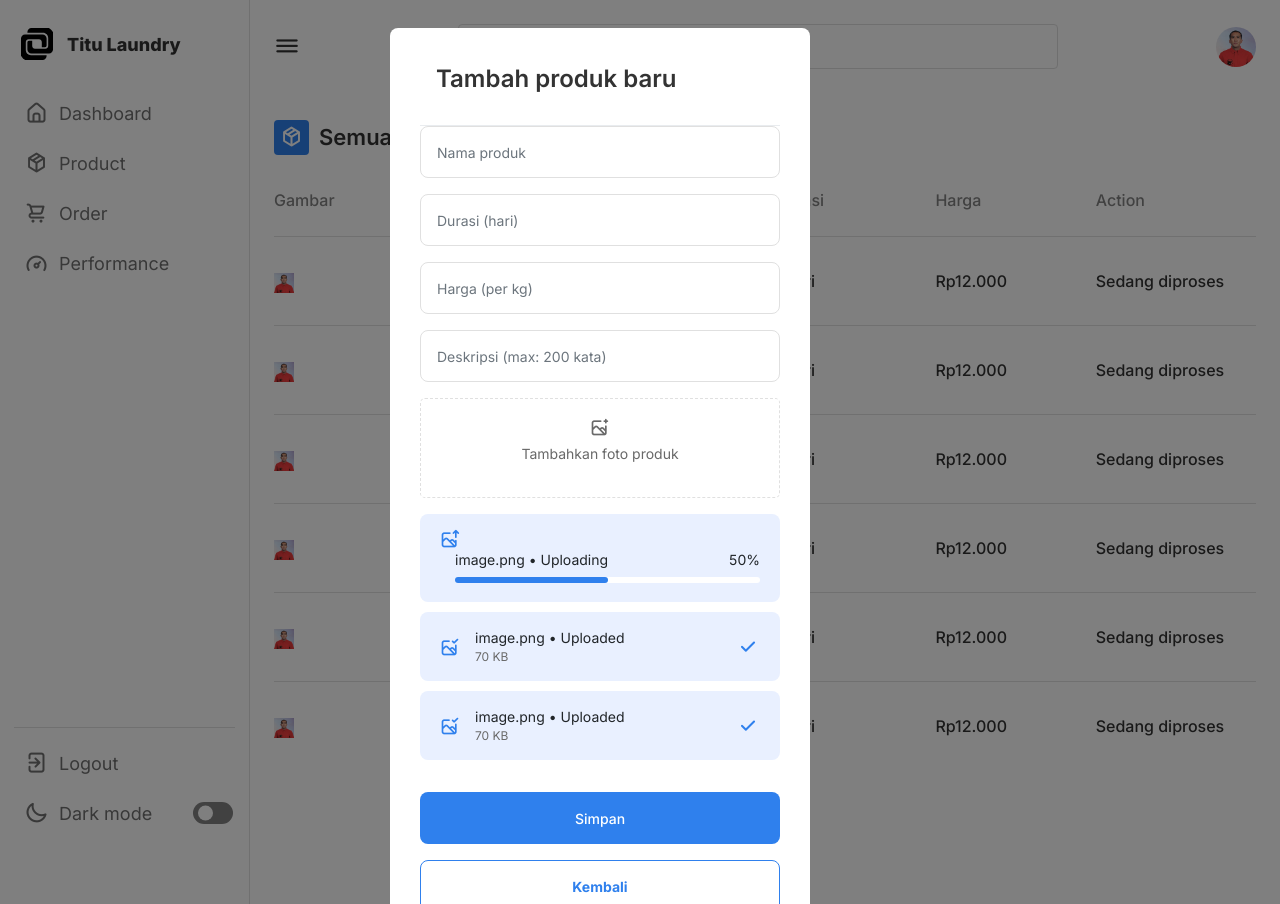
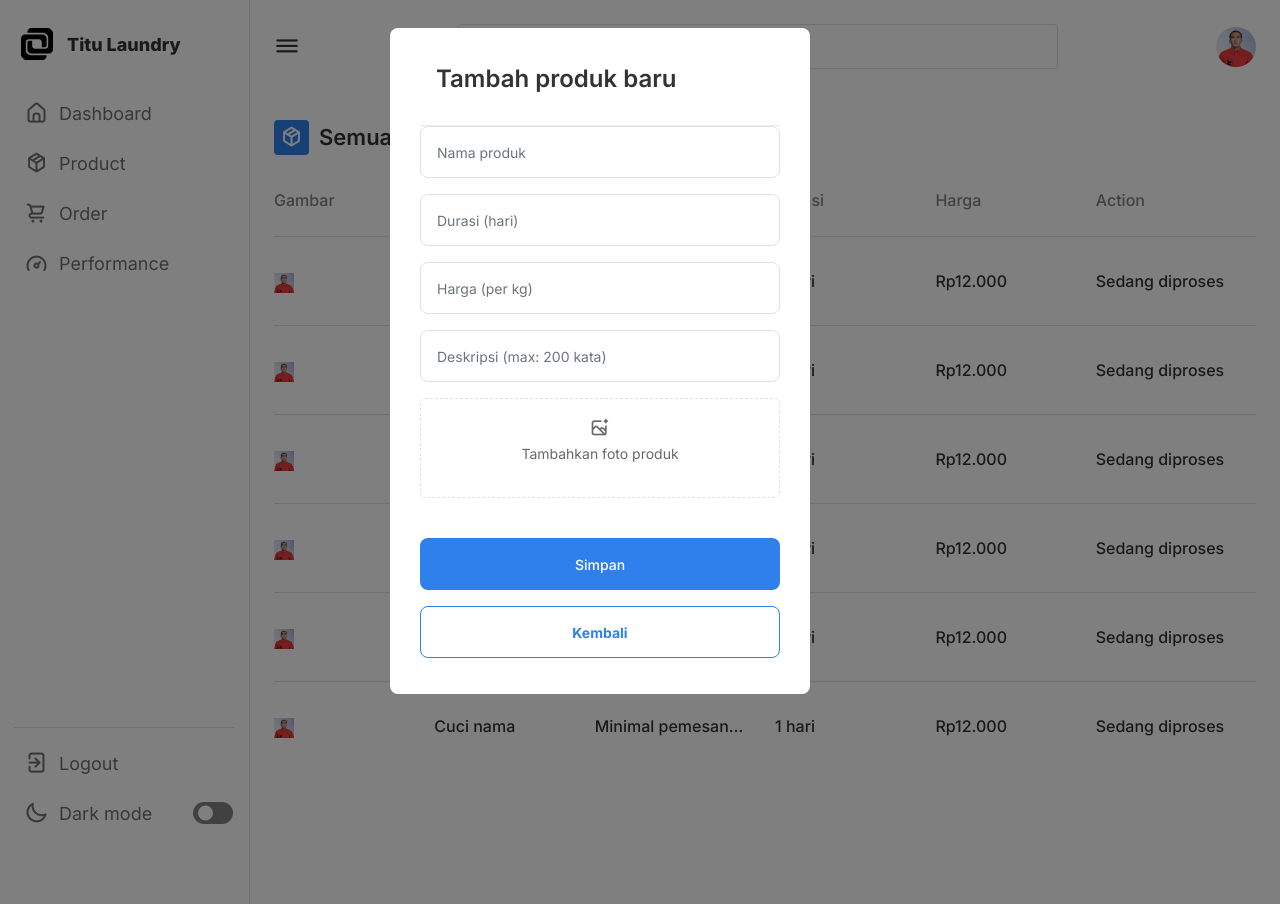
Before and after one commit to fikrilal/Titu-Laundry-Admin-Website, a PHP site: page /product.html in a window 1280 px wide, after a click on "+ Tambah produk". Run offline with PHP 8.4, Linux system fonts and the light colour scheme; some libraries are stand-ins or nearby versions.

Commit message:
hampir fix

```diff
--- a/css/product.css
+++ b/css/product.css
@@ -154,6 +154,7 @@ section .details span {
 } */
 
 .progress-area .details {
+    height: 6px;
     display: flex;
     align-items: center;
     margin-bottom: 7px;
@@ -165,13 +166,13 @@ section .details span {
     width: 100%;
     background: #FFFFFF;
     margin-bottom: 4px;
-    margin-top: 4px;
+
     border-radius: 30px;
 }
 
 .progress-bar .progress {
     height: 100%;
-    width: 50%;
+    width: 0%;
     background: #2F80ED;
     border-radius: inherit;
 }
@@ -180,6 +181,10 @@ section .details span {
     max-height: 156px;
     overflow-y: scroll;
 }
+
+.uploaded-area.onprogress{
+    max-height: 150px;
+  }
 
 .uploaded-area::-webkit-scrollbar {
     width: 0px;
--- a/product.html
+++ b/product.html
@@ -97,7 +97,8 @@
                             <input type="text" class="form-control" id="nama" placeholder="Nama produk">
                             <input type="text" class="form-control" id="durasi" placeholder="Durasi (hari)">
                             <input type="text" class="form-control" id="harga" placeholder="Harga (per kg)">
-                            <input type="text" class="form-control" id="deskripsi" placeholder="Deskripsi (max: 200 kata)">
+                            <input type="text" class="form-control" id="deskripsi"
+                                placeholder="Deskripsi (max: 200 kata)">
 
                             <div class="wrapper">
                                 <form action="#">
@@ -105,55 +106,8 @@
                                     <i class="uil uil-image-plus"></i>
                                     <p>Tambahkan foto produk</p>
                                 </form>
-                                <section class="progress-area">
-                                    <li class="row">
-                                        <i class="uil uil-image-upload"></i>
-                                        <div class="content">
-                                            <div class="details">
-                                                <span class="name">image.png • Uploading</span>
-                                                <span class="percent">50%</span>
-                                            </div>
-                                            <div class="progress-bar">
-                                                <div class="progress"></div>
-                                            </div>
-                                        </div>
-                                    </li>
-                                </section>
-                                <section class="uploaded-area">
-                                    <li class="row">
-                                        <div class="content">
-                                            <i class="uil uil-image-check"></i>
-                                            <div class="details">
-                                                <span class="name">image.png • Uploaded</span>
-                                                <span class="size">70 KB</span>
-                                            </div>
-                                        </div>
-                                        <i class="uil uil-check"></i>
-                                    </li>
-
-                                    <li class="row">
-                                        <div class="content">
-                                            <i class="uil uil-image-check"></i>
-                                            <div class="details">
-                                                <span class="name">image.png • Uploaded</span>
-                                                <span class="size">70 KB</span>
-                                            </div>
-                                        </div>
-                                        <i class="uil uil-check"></i>
-                                    </li>
-
-                                    <li class="row">
-                                        <div class="content">
-                                            <i class="uil uil-image-check"></i>
-                                            <div class="details">
-                                                <span class="name">image.png • Uploaded</span>
-                                                <span class="size">70 KB</span>
-                                            </div>
-                                        </div>
-                                        <i class="uil uil-check"></i>
-                                    </li>
-
-                                </section>
+                                <section class="progress-area"></section>
+                                <section class="uploaded-area"></section>
                             </div>
 
                             <button class="simpan-btn">Simpan</button>
--- a/script.js
+++ b/script.js
@@ -12,17 +12,60 @@ form.addEventListener("click", () => {
     fileInput.click();
 });
 
-fileInput.onchange = ({target})=>{
+fileInput.onchange = ({ target }) => {
     let file = target.files[0];
-    if(file){
-      let fileName = file.name;
-      uploadFile(fileName);
+    if (file) {
+        let fileName = file.name;
+        if(fileName.length >= 12){
+            let splitName = fileName.split('.');
+            fileName = splitName[0].substring(0, 13) + "... ." + splitName[1];
+          }
+        uploadFile(fileName);
     }
-  }
+}
 
-  function uploadFile(name) {
+function uploadFile(name) {
+    let xhr = new XMLHttpRequest();
+    xhr.open("POST", "upload.php");
+    xhr.upload.addEventListener("progress", ({ loaded, total }) => {
+        let fileLoaded = Math.floor((loaded / total) * 100); //mendapatkan presentasi dari ukuran file yang di upload
+        let fileTotal = Math.floor(total / 1000);
+        let fileSize;
+        (fileTotal < 1024) ? fileSize = fileTotal + " KB" : fileSize = (loaded / (1024*1024)).toFixed(2) + " MB";
+        let progressHTML = `<li class="row">
+        <i class="uil uil-image-upload"></i>
+        <div class="content">
+            <div class="details">
+                <span class="name">${name} • Uploading</span>
+                <span class="percent"> ${fileLoaded}%</span>
+            </div>
+            <div class="progress-bar">
+                <div class="progress" style="width: ${fileLoaded}%"></div>
+            </div>
+        </div>
+    </li>`;
 
-  }
+    uploadedArea.classList.add("onprogress");
+    uploadedArea.innerHTML = progressHTML;
+    if(loaded == total) {
+        progressArea.innerHTML = "";
+        let uploadedHTML = `<li class="row">
+        <div class="content upload">
+            <i class="uil uil-image-check"></i>
+            <div class="details">
+                <span class="name">${name} • Uploaded</span>
+                <span class="size">${fileTotal}</span>
+            </div>
+        </div>
+        <i class="uil uil-check"></i>
+    </li>`;
+    uploadedArea.classList.remove("onprogress");
+      uploadedArea.insertAdjacentHTML("afterbegin", uploadedHTML);
+    }
+    });
+    let data = new FormData(form);
+    xhr.send(data);
+}
 
 modeToggle.addEventListener("click", () => {
     body.classList.toggle("dark");
--- /dev/null
+++ b/upload.php
@@ -0,0 +1,6 @@
+<?php
+  $file_name =  $_FILES['file']['name']; //mendapatkan nama file
+  $tmp_name = $_FILES['file']['tmp_name']; //mendapatkan temp_name file
+  $file_up_name = time().$file_name; //membuat file menjadi dinamis dengan menambahkan waktu seblum nama file
+  move_uploaded_file($tmp_name, "img/".$file_up_name); //memindahkan file ke spesifik folder dengan nama dinamis
+?>
```
